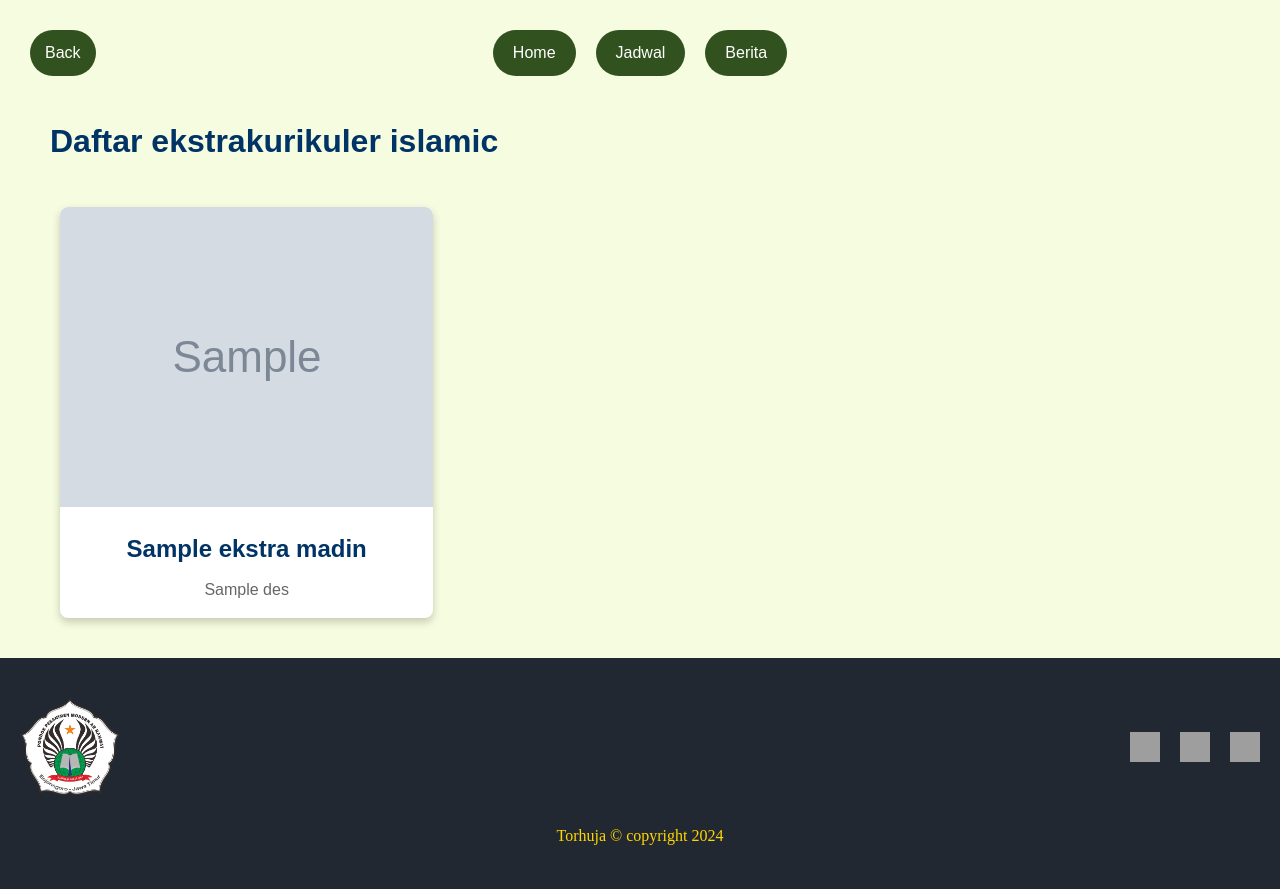
After one commit to Rumybin/REPO_INPOR, a CodeIgniter 4 app: the page made by app/Views/madin.php in a window 1280 px wide. The commit adds this page. Run offline with PHP 8.4 and a stand-in for CodeIgniter, Linux system fonts and the light colour scheme; the template is opened without the code that fills it: most values are stand-ins (such as "Sample title", 1, 10 or a date in 2020); grey boxes marked "Sample" are stand-in pictures; some libraries are stand-ins or nearby versions; grey boxes are pictures that could not be loaded.

Commit message:
lot change no trap

```diff
--- a/app/Config/Routes.php
+++ b/app/Config/Routes.php
@@ -7,6 +7,8 @@ use CodeIgniter\Router\RouteCollection;
  */
 $routes->get('/', 'home::index');
 $routes->get('/olim', 'contrololim::index');
+$routes->get('/sport', 'controlsport::index');
+$routes->get('/diniyah', 'controldiniyah::index');
 $routes->get('/olim/lelembut', 'Contrololim::lelembut');
 $routes->get('/jadwal', 'controljadwal::index');
 $routes->get('/halaman(:any)', 'controlhalaman::index/$1');
--- a/app/Controllers/contrololim.php
+++ b/app/Controllers/contrololim.php
@@ -24,8 +24,4 @@ class contrololim extends Controller
         return view('olympiad', $data);
     }
 
-    public function lelembut()
-    {
-        return view('lelembut');
-    }
 }
--- a/app/Views/homepage.php
+++ b/app/Views/homepage.php
@@ -20,10 +20,12 @@
         <nav>
             <ul>
                 <li><a href="#">Beranda</a></li>
+                <li><a href="/jadwal">Jadwal</a></li>
                 <li><a href="#">FAQ</a></li>
                 <li><a href="#">Prestasi</a></li>
                 <li><a href="#">Galeri</a></li>
                 <li><a href="#">Kontak</a></li>
+
             </ul>
         </nav>
         <div class="login">
@@ -77,7 +79,7 @@
                 </div>
 
                 <div class="box small-box">
-                <a href="/diniyah"></a>
+                <a href="/diniyah">
                     <img src="<?= base_url('images/olom.jpg'); ?>" alt="Olom Image">
                     <div class="overlay-text-small">DINIYAH</div>
                 </a>
--- a/app/Views/jadwal_view.php
+++ b/app/Views/jadwal_view.php
@@ -11,8 +11,8 @@
     <a href="<?= base_url('/'); ?>" class="back-button">Back</a>
 
     <div class="ekstra-hari-ini">
-        <h1>SEKARANG HARI <?= esc($hari); ?></h1> <!-- Tampilkan nama hari saat ini -->
-        <H1><br> EKSTRA HARI INI ADALAH</H1>
+        <h1><?= esc($hari); ?></h1> <!-- Tampilkan nama hari saat ini -->
+        <H1></H1>
         <?php if (!empty($ekstra_hari_ini)): ?>
             <div class="program-loop-container">
                 <?php foreach ($ekstra_hari_ini as $ekstra): ?>
--- /dev/null
+++ b/app/Views/madin.php
@@ -0,0 +1,67 @@
+<!DOCTYPE html>
+<html lang="en">
+
+<head>
+    <meta charset="UTF-8">
+    <meta http-equiv="X-UA-Compatible" content="IE=edge">
+    <meta name="viewport" content="width=device-width, initial-scale=1.0">
+    <title>Olympiad</title>
+    <!-- Menautkan CSS -->
+    <link rel="stylesheet" href="css/stylesolimcoba.css">
+</head>
+
+<body>
+
+    <!-- Tombol Back di pojok kiri atas -->
+    <a href="/" class="back-button">Back</a>
+
+    <!-- Tombol Home, Jadwal, Berita di atas -->
+    <div class="button-container">
+        <a href="/">Home</a>
+        <a href="/jadwal">Jadwal</a>
+        <a href="/berita">Berita</a>
+    </div>
+
+    <section>
+        <h1>Daftar ekstrakurikuler islamic</h1>
+        <div class="program-container">
+            <?php if (!empty($ekstra_madin)): ?>
+                <?php foreach ($ekstra_madin as $ekstra): ?>
+                    <div class="program-box">
+                        <a href="<?= base_url('/halaman' . esc($ekstra['Nama'])); ?>" style="text-decoration: none; color: inherit;">
+                            <img src="<?= base_url('images/' . esc($ekstra['gambar'])); ?>" alt="<?= esc($ekstra['Nama']); ?>" />
+                            <div class="content">
+                                <h2><?= esc($ekstra['Nama']); ?></h2>
+                                <p><?= esc($ekstra['des']); ?></p>
+                            </div>
+                        </a>
+                    </div>
+                <?php endforeach; ?>
+            <?php else: ?>
+                <div class="program-box">
+                    <p>Tidak ada ekstrakurikuler olimpiade yang ditemukan.</p>
+                </div>
+            <?php endif; ?>
+        </div>
+    </section>
+
+    <!-- Footer -->
+    <footer>
+        <div class="footer-content">
+            <div class="logo">
+                <img src="images/pondok.png" alt="Logo">
+            </div>
+            <div class="social-icons">
+                <a href="#"><img src="images/youtube.png" alt="YouTube"></a>
+                <a href="#"><img src="images/instagram.png" alt="Instagram"></a>
+                <a href="#"><img src="images/whatsapp.png" alt="WhatsApp"></a>
+            </div>
+        </div>
+        <div class="footer-bottom">
+            <p>Torhuja © copyright 2024</p>
+        </div>
+    </footer>
+
+</body>
+
+</html>
--- a/public/css/stylesolimcoba.css
+++ b/public/css/stylesolimcoba.css
@@ -92,10 +92,14 @@ h1 {
     transform: scale(1.05);
 }
 
+/* Pengaturan ukuran gambar dalam program-box */
 .program-box img {
-    width: 100%;
-    height: auto;
+    width: 100%; /* Sesuaikan agar gambar menempati 100% lebar box */
+    height: 300px; /* Tinggi tetap 200px, Anda bisa menyesuaikan sesuai keinginan */
+    object-fit: cover; /* Memastikan gambar menyesuaikan box tanpa distorsi */
+    border-radius: 8px 8px 0 0; /* Menambahkan radius di atas agar gambar menyatu dengan box */
 }
+
 
 .program-box .content {
     padding: 16px;
```
Also changed, not shown: app/Controllers/controldiniyah.php (added, +25 -0 lines), app/Controllers/controlsport.php (added, +25 -0 lines), app/Views/sport.php (added, +67 -0 lines), public/css/styles_coba.css (+13 -2 lines), public/images/dora1.jpeg (added), public/images/dora2.jpeg (added), public/images/dora3.jpeg (added), public/images/islamic1.jpeg (added).
